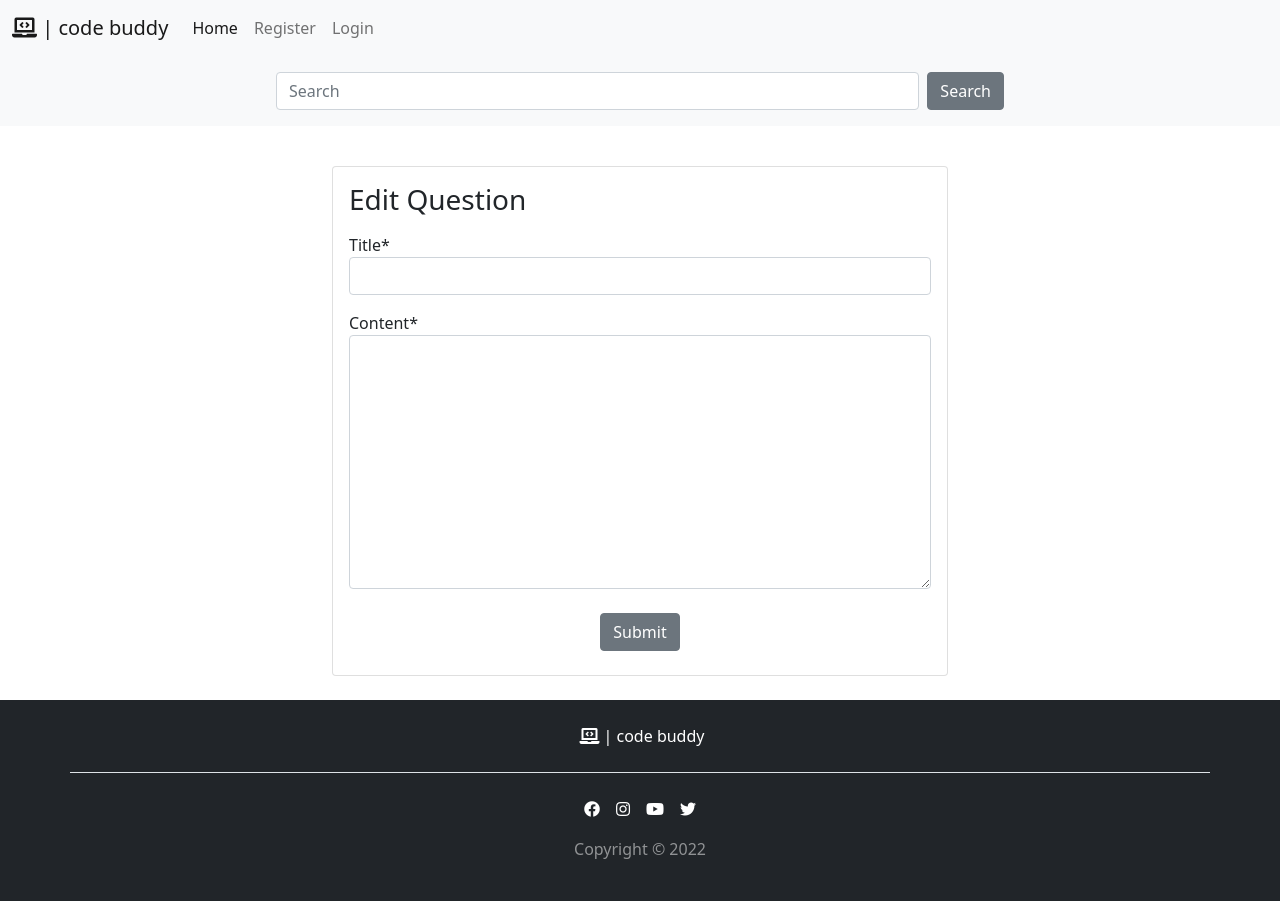
After one commit to josswe26/code-buddy, a Django app: template templates/edit_question.html in a window 1280 px wide. The commit adds this page. Run offline with Django 3.2, Linux system fonts and the light colour scheme; the template is opened without the code that fills it: values that come from a table or form of the project are taken from there, others are empty; some libraries are stand-ins or nearby versions.

Commit message:
Add edit_question.html template

```diff
--- /dev/null
+++ b/templates/edit_question.html
@@ -0,0 +1,34 @@
+{% extends "base.html" %}
+
+{% block content %}
+
+{% load crispy_forms_tags %}
+
+<div class="container-fluid my-4">
+
+    <div class="row">
+
+        <div class="col-md-6 offset-md-3 pt-3">
+            <div class="card card-body pb-0">
+
+                <h3 class="mb-3">Edit Question</h3>
+
+                <!-- Edit Question form -->
+                <form method="POST" action="{% url 'edit_question' question.id %}">
+                    {{ edit_form | crispy }}
+                    {% csrf_token %}
+
+                    <div class="text-center my-4">
+                        <button type="submit" class="btn btn-secondary">Submit</button>
+                    </div>
+
+                </form>
+
+            </div>
+        </div>
+
+    </div>
+
+</div>
+
+{% endblock %}
```
Also changed, not shown: templates/index.html (+8 -1 lines), templates/question_detail.html (+9 -2 lines).
